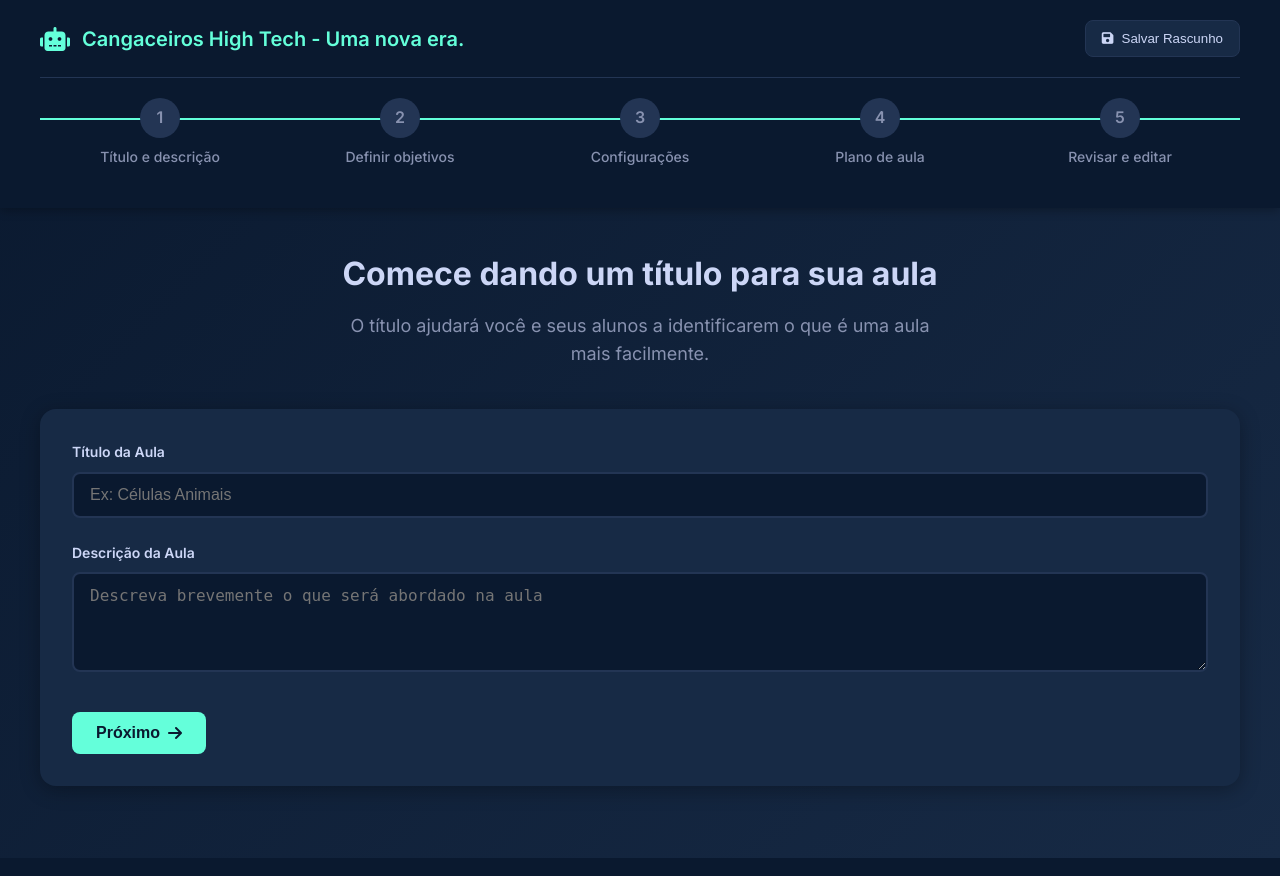
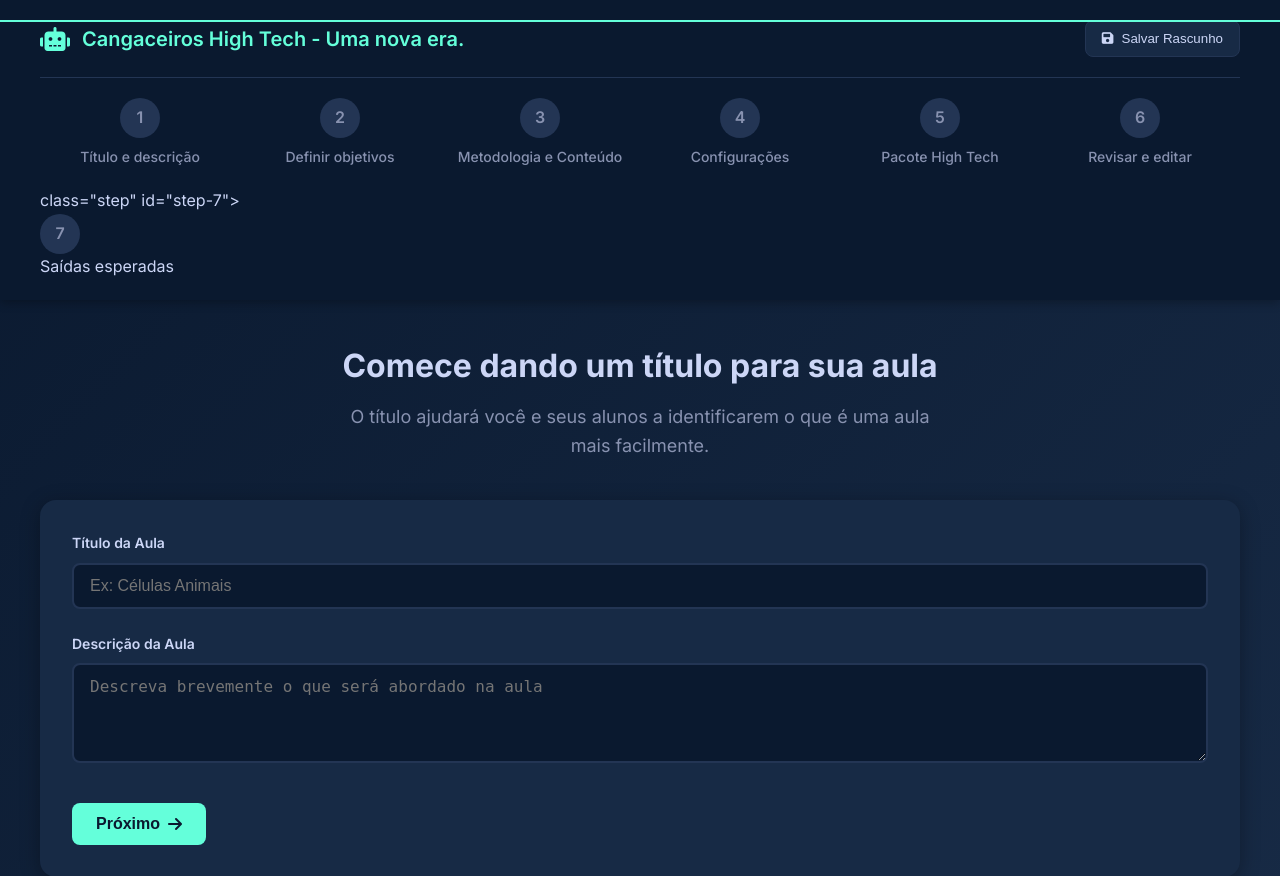
Before and after one commit to brunin081/canga-att, a Flask app: page / in a window 1280 px wide. Shown: the top 876 px of the page. Run offline with Flask 3, Linux system fonts and the light colour scheme.

Commit message:
att do index.html

```diff
--- a/backend/templates/index.html
+++ b/backend/templates/index.html
@@ -31,15 +31,23 @@
                 </div>
                 <div class="step" id="step-3">
                     <div class="step-circle">3</div>
-                    <span>Configurações</span>
+                    <span>Metodologia e Conteúdo</span>
                 </div>
                 <div class="step" id="step-4">
                     <div class="step-circle">4</div>
-                    <span>Plano de aula</span>
+                    <span>Configurações</span>
                 </div>
                 <div class="step" id="step-5">
                     <div class="step-circle">5</div>
+                    <span>Pacote High Tech</span>
+                </div>
+                <div class="step" id="step-6">
+                    <div class="step-circle">6</div>
                     <span>Revisar e editar</span>
+                </div>
+                </div>  class="step" id="step-7">
+                    <div class="step-circle">7</div>
+                    <span>Saídas esperadas</span>
                 </div>
                 <div class="progress-line"><div class="progress-fill"></div></div>
             </div>
@@ -86,8 +94,25 @@
             </div>
         </section>
 
+         <section id="step3" class="step-content">
+            <div class="step-header">
+                <h1>Metodologia e Conteúdo</h1>
+                <p>Qual metodologia você deseja utilizar?</p>
+            </div>
+            <div class="lesson-form">
+                <div class="form-group">
+                    <label for="learningObjectives">Quais tópicos/conhecimentos precisam necessariamente estar na aula?</label>
+                    <textarea id="learningObjectives" name="learningObjectives" placeholder="Insira aqui o(s) tópico(s)." required></textarea>
+                </div>
+                <div class="step-actions">
+                    <button type="button" class="btn btn-secondary prevBtn"><i class="fas fa-arrow-left"></i> Anterior</button>
+                    <button type="button" class="btn btn-primary nextBtn">Próximo <i class="fas fa-arrow-right"></i></button>
+                </div>
+            </div>
+        </section>
+
         <!-- Step 3: Configurações -->
-        <section id="step3" class="step-content">
+        <section id="step4" class="step-content">
             <div class="step-header">
                 <h1>Configurações da Turma e Aula</h1>
                 <p>Ajuste as configurações para personalizar o plano de aula.</p>
@@ -137,13 +162,13 @@
                 </div>
                 <div class="step-actions">
                     <button type="button" class="btn btn-secondary prevBtn"><i class="fas fa-arrow-left"></i> Anterior</button>
-                    <button type="button" class="btn btn-primary nextBtn">Gerar Plano de Aula <i class="fas fa-magic"></i></button>
+                    <button type="button" class="btn btn-primary nextBtn">Gerar Pacote <i class="fas fa-magic"></i></button>
                 </div>
             </div>
         </section>
 
         <!-- Step 4: Geração do Plano -->
-        <section id="step4" class="step-content">
+        <section id="step5" class="step-content">
             <div class="generating-content">
                 <h1>Estamos criando o conteúdo da aula!</h1>
                 <p>Isso deve levar entre 1 e 2 minutos.</p>
@@ -156,7 +181,7 @@
         </section>
 
         <!-- Step 5: Revisar -->
-        <section id="step5" class="step-content">
+        <section id="step6" class="step-content">
             <div class="step-header">
                 <h1>Revisar e editar</h1>
                 <p>Aqui você pode revisar o plano de aula gerado e fazer ajustes finais.</p>
```
